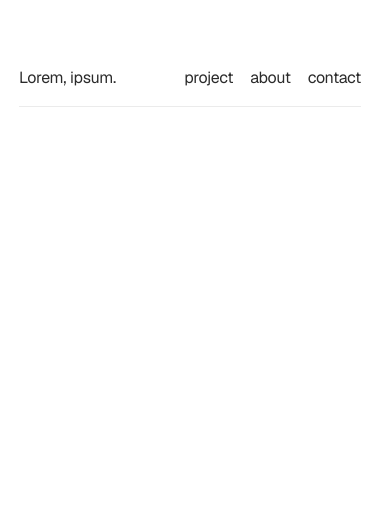
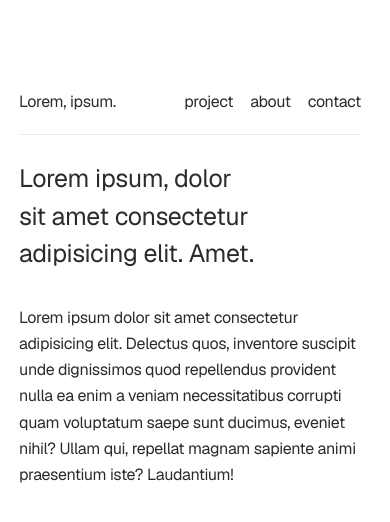
Before and after one commit to QuentinDch/portfolio, a website built with Vite: page index.html in a window 390 px wide. Built offline with nearby package versions, Linux system fonts and the light colour scheme.

Commit message:
feat(profile): add profile section with responsive styling

```diff
--- a/index.html
+++ b/index.html
@@ -20,17 +20,29 @@
           </h1>
           <ul class="navbar__menu">
             <li class="navbar__menu-item">
-              <a href="/about" aria-label="Projects section">project</a>
+              <a href="/project">project</a>
             </li>
             <li class="navbar__menu-item">
-              <a href="/portfolio" aria-label="About section">about</a>
+              <a href="/about">about</a>
             </li>
             <li class="navbar__menu-item">
-              <a href="/contact" aria-label="Contact section">contact</a>
+              <a href="/contact">contact</a>
             </li>
           </ul>
         </nav>
       </header>
+      <section class="profile" aria-labelledby="profile-heading">
+        <h2 class="profile__title" id="profile-heading">
+          Lorem ipsum, dolor sit amet consectetur adipisicing elit. Amet.
+        </h2>
+        <p class="profile__text">
+          Lorem ipsum dolor sit amet consectetur adipisicing elit. Delectus
+          quos, inventore suscipit unde dignissimos quod repellendus provident
+          nulla ea enim a veniam necessitatibus corrupti quam voluptatum saepe
+          sunt ducimus, eveniet nihil? Ullam qui, repellat magnam sapiente animi
+          praesentium iste? Laudantium!
+        </p>
+      </section>
     </div>
     <script type="module" src="/src/js/app.js"></script>
   </body>
--- /dev/null
+++ b/src/sass/components/_profile.scss
@@ -0,0 +1,31 @@
+// _profile.scss
+@use "@variables" as *;
+
+.profile {
+  color: $text-color;
+  font-size: 16rem;
+  line-height: 24rem;
+  letter-spacing: -0.02em;
+
+  &__title {
+    font-size: 40rem;
+    line-height: 1.25em;
+    margin-bottom: 26rem;
+
+    @media screen and (max-width: 767px) {
+      font-size: 25rem;
+      line-height: 1.5em;
+      margin-bottom: 32rem;
+    }
+  }
+
+  &__text {
+    max-width: 100%;
+    margin-bottom: 93.75rem;
+
+    @media screen and (max-width: 767px) {
+      margin-bottom: 110rem;
+      line-height: 26.25rem;
+    }
+  }
+}
--- a/src/sass/layouts/_container.scss
+++ b/src/sass/layouts/_container.scss
@@ -6,6 +6,6 @@
     padding: 80rem;
   }
   @media screen and (max-width: 767px) {
-    padding: 50rem 5%;
+    padding: 70rem 5%;
   }
 }
--- a/src/sass/layouts/_header.scss
+++ b/src/sass/layouts/_header.scss
@@ -3,7 +3,7 @@
 
 .header {
   user-select: none;
-  padding-block: 16rem;
+  padding-block: 20rem;
   margin-bottom: 25rem;
   border-bottom: 1px solid $border-color;
 }
--- a/src/sass/layouts/_navbar.scss
+++ b/src/sass/layouts/_navbar.scss
@@ -19,3 +19,12 @@
     }
   }
 }
+
+.navbar__menu-item {
+  transition-property: opacity;
+  transition-timing-function: cubic-bezier(0.4, 0, 0.2, 1);
+  transition-duration: 500ms;
+}
+.navbar__menu-item:hover {
+  opacity: 0.5;
+}
--- a/src/sass/main.scss
+++ b/src/sass/main.scss
@@ -9,6 +9,9 @@
 @use "./base/typography";
 
 @use "./page/home";
+
 @use "./layouts/container";
 @use "./layouts/header";
 @use "./layouts/navbar";
+
+@use "./components/profile";
```
